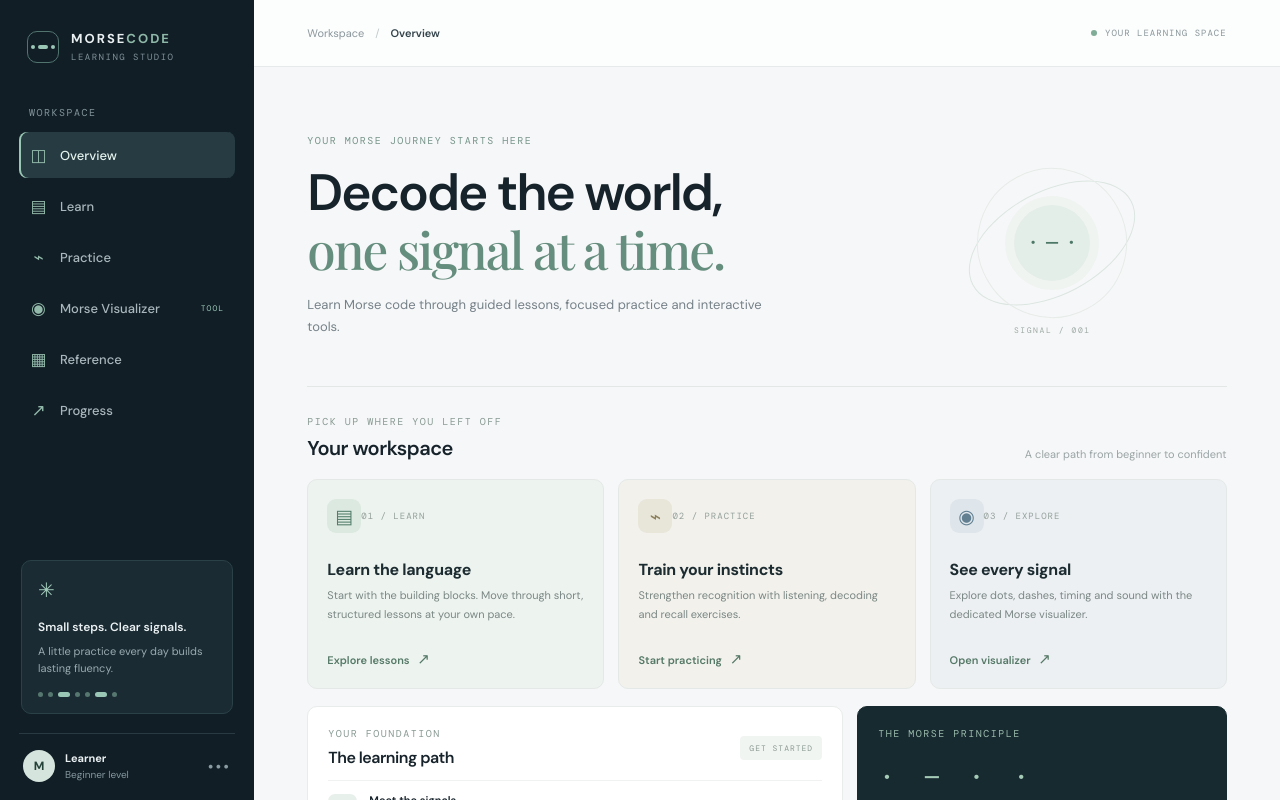
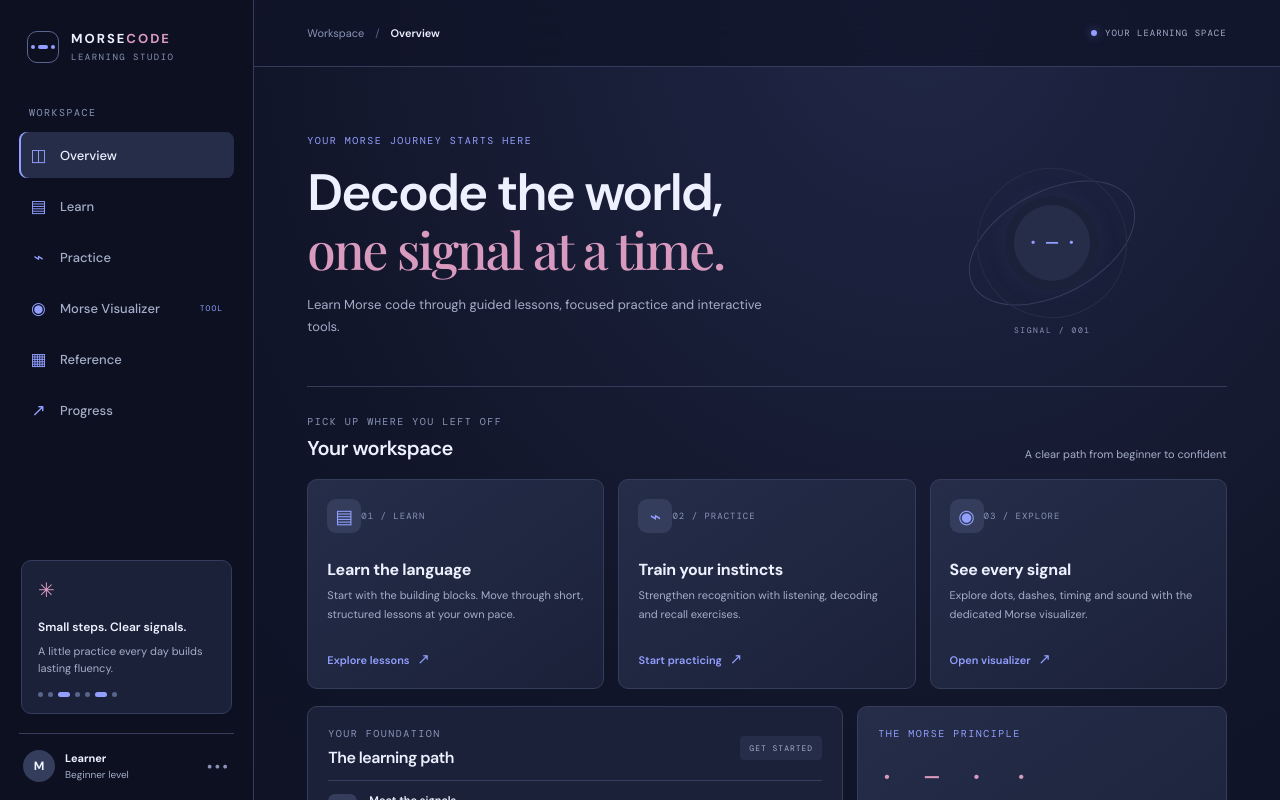
Before and after one commit to LameckM/morsecodev2, a React (Vite) app: page / in a window 1280 px wide. Shown: the top 800 px of the page. Built offline with nearby package versions, Linux system fonts and the light colour scheme; a web font is replaced by a local one.

Commit message:
Apply Midnight Memory Studio color palette

```diff
--- a/src/App.css
+++ b/src/App.css
@@ -273,3 +273,81 @@ h2 { margin: 7px 0 0; font-size: 20px; letter-spacing: -.5px; font-weight: 600;
 @media (max-width: 1050px) { .learn-layout { grid-template-columns: minmax(190px, .8fr) minmax(0, 1.6fr); } .lesson-content { padding: 20px; } }
 @media (max-width: 760px) { .learn-layout { grid-template-columns: 1fr; } .lesson-list { display: grid; grid-template-columns: repeat(2, minmax(0, 1fr)); gap: 3px; } .lesson-list-heading { grid-column: 1 / -1; } .lesson-list-item { padding: 8px 5px; } .lesson-list-state { display: none; } }
 @media (max-width: 440px) { .lesson-list { grid-template-columns: 1fr; } .lesson-content { padding: 17px; } .lesson-character-grid { grid-template-columns: repeat(2, minmax(0, 1fr)); } .quiz-options { grid-template-columns: repeat(2, 1fr); } .learn-intro h1 { font-size: 36px; } }
+
+
+/* Midnight Memory Studio palette */
+:root {
+  --midnight-bg:#111529; --midnight-surface:#1B2139; --midnight-elevated:#252D49;
+  --midnight-text:#EDF0FF; --midnight-muted:#A5AEC9; --midnight-indigo:#929FFF;
+  --midnight-pink:#D99ABF; --midnight-border:#343D5C;
+}
+.app-shell{background:radial-gradient(ellipse at 72% 0%,#202746 0%,#111529 52%,#0D1122 100%);color:#EDF0FF}
+.sidebar{background:rgba(13,17,34,.96);border-right:1px solid #343D5C;color:#EDF0FF}
+.brand-mark{border-color:#59658F}.brand-mark span{background:#929FFF}.brand strong span{color:#D99ABF}
+.brand small,.nav-label,.eyebrow{color:#8994B8}
+.nav-item{color:#A5AEC9}.nav-item:hover{background:#252D49;color:#fff}
+.nav-item.active{background:#252D49;color:#EDF0FF;box-shadow:inset 2px 0 #929FFF}
+.nav-icon,.nav-new{color:#929FFF}
+.daily-card{background:#1B2139;border-color:#343D5C}.daily-icon{color:#D99ABF}
+.daily-card p,.profile small{color:#A5AEC9}.daily-dots i{background:#59658F}.daily-dots i:nth-child(3n){background:#929FFF}
+.profile{border-color:#343D5C}.avatar{background:#343D5C;color:#EDF0FF}.profile-menu{color:#8994B8}
+.topbar{background:rgba(17,21,41,.76);border-color:#343D5C;backdrop-filter:blur(16px)}
+.breadcrumb{color:#8994B8}.breadcrumb b{color:#59658F}.breadcrumb strong{color:#EDF0FF}
+.topbar-right{color:#A5AEC9}.status-dot{background:#929FFF;box-shadow:0 0 10px #929FFF88}.mobile-menu{color:#EDF0FF}
+h1 em{color:#D99ABF}.welcome-row .eyebrow,.reference-intro .eyebrow,.learn-intro .eyebrow,.placeholder-page .eyebrow{color:#929FFF}
+.welcome-copy,.reference-intro p,.learn-intro p,.placeholder-page p{color:#A5AEC9}
+.signal-orbit{border-color:#343D5C}.orbit-two{border-color:#252D49}
+.signal-center{background:#252D49;color:#929FFF;box-shadow:0 0 0 9px #1B2139,0 0 32px #929FFF22}
+.signal-caption{color:#8994B8}.section-heading{border-color:#343D5C}
+.section-heading .eyebrow,.panel .eyebrow{color:#8994B8}.section-note{color:#A5AEC9}
+.feature-card{color:#EDF0FF;border-color:#343D5C;background:linear-gradient(145deg,#252D49,#1B2139)}
+.feature-card:hover{box-shadow:0 12px 32px #080b1880;border-color:#59658F}
+.learn-card,.practice-card,.visualizer-card{background:linear-gradient(145deg,#252D49,#1B2139)}
+.card-icon,.practice-card .card-icon,.visualizer-card .card-icon{background:#343D5C;color:#929FFF}
+.card-index{color:#8994B8}.feature-card p{color:#A5AEC9}.card-action{color:#929FFF}
+.panel{background:#1B2139;border-color:#343D5C;color:#EDF0FF}.quiet-tag{color:#A5AEC9;background:#252D49}
+.path-row{border-color:#343D5C}.path-number{background:#343D5C;color:#929FFF}
+.path-number.muted{background:#252D49;color:#8994B8}.path-copy span,.path-lock{color:#8994B8}.path-state{color:#A5AEC9}
+.principle-panel{background:linear-gradient(145deg,#252D49,#1B2139);border-color:#343D5C}
+.principle-panel .eyebrow{color:#929FFF}.principle-symbol{color:#D99ABF}.principle-panel h3{color:#EDF0FF}
+.principle-panel p{color:#A5AEC9}.text-link{color:#929FFF}.page-footer{color:#8994B8}.page-footer b{color:#D99ABF}
+.placeholder-line{color:#929FFF}.return-button{border-color:#59658F;background:#252D49;color:#EDF0FF}
+.sidebar-scrim{background:#080b18bb}
+.reference-search{background:#1B2139;border-color:#343D5C;color:#929FFF}
+.reference-search input{color:#EDF0FF}.reference-search input::placeholder{color:#8994B8}.reference-search button{color:#A5AEC9}
+.filter-chip{border-color:#343D5C;color:#A5AEC9}.filter-chip span{color:#8994B8}
+.filter-chip:hover{border-color:#7886C4;color:#EDF0FF}.filter-chip.selected{border-color:#7886C4;background:#252D49;color:#EDF0FF}
+.filter-chip.selected span{color:#929FFF}.reference-results-heading .eyebrow,.results-count{color:#8994B8}
+.character-card{background:#1B2139;border-color:#343D5C}.character-card:hover{border-color:#7886C4;box-shadow:0 8px 24px #080b1866}
+.character-card-top,.character-index,.character-name{color:#8994B8}.character-symbol{color:#EDF0FF}
+.morse-dot,.morse-dash{background:#929FFF;box-shadow:0 0 8px #929FFF44}.character-code-text{color:#D99ABF}
+.reference-empty{border-color:#59658F;color:#A5AEC9}.reference-empty>span{color:#929FFF}
+.reference-empty p{color:#A5AEC9}.reference-empty button{border-color:#59658F;background:#252D49;color:#EDF0FF}
+.reference-note{border-color:#343D5C;background:#1B2139}.note-symbol{background:#343D5C;color:#929FFF}
+.reference-note p{color:#A5AEC9}.reference-note strong{color:#D99ABF}
+.learn-progress-panel,.lesson-list,.lesson-workspace{background:#1B2139;border-color:#343D5C;color:#EDF0FF}
+.learn-progress-copy .eyebrow,.lesson-list-heading .eyebrow,.lesson-list-state,.lesson-step,.lesson-quiz .eyebrow{color:#8994B8}
+.learn-progress-copy strong,.lesson-list-heading strong,.lesson-content h2,.quiz-heading h3{color:#EDF0FF}
+.learn-progress-copy>b{color:#929FFF}.learn-progress-track{background:#343D5C}
+.learn-progress-track span{background:linear-gradient(90deg,#7886C4,#929FFF)}
+.lesson-list-item{color:#A5AEC9}.lesson-list-item:hover:not(:disabled),.lesson-list-item.active{background:#252D49}
+.lesson-number{background:#252D49;color:#A5AEC9}.lesson-number.done{background:#343D5C;color:#929FFF}
+.lesson-list-copy small{color:#8994B8}.lesson-list-item.active .lesson-list-state{color:#929FFF}
+.lesson-kicker{color:#929FFF}.lesson-lead{color:#A5AEC9}
+.signal-lesson-card{background:#252D49;border-color:#343D5C}.signal-demo{color:#929FFF}
+.signal-lesson-card strong{color:#EDF0FF}.signal-lesson-card b,.signal-lesson-card p{color:#A5AEC9}
+.timing-note{border-color:#929FFF;background:#252D49}.timing-note strong{color:#D99ABF}
+.timing-note p,.lesson-example p{color:#A5AEC9}.lesson-example .eyebrow{color:#8994B8}
+.example-letter{color:#EDF0FF}.example-code{color:#929FFF}.example-divider{background:#343D5C}
+.lesson-primary-button{background:#7886C4;color:#111529}.lesson-primary-button:hover{background:#929FFF}
+.lesson-secondary-button{border-color:#59658F;background:#252D49;color:#EDF0FF}
+.lesson-character{background:#252D49;border-color:#343D5C}.lesson-character-letter{color:#EDF0FF}
+.lesson-character-code{color:#929FFF}.lesson-character-cue{color:#A5AEC9}
+.memory-tip{background:#252D49}.memory-tip span{color:#D99ABF}.memory-tip p{color:#A5AEC9}
+.lesson-quiz{border-color:#343D5C}.quiz-heading>span{color:#8994B8}
+.quiz-question{color:#A5AEC9}.quiz-question strong{color:#D99ABF}
+.quiz-option{border-color:#59658F;background:#252D49;color:#929FFF}
+.quiz-option:hover:not(:disabled){border-color:#929FFF;background:#343D5C}
+.quiz-feedback.good{background:#253A46;color:#B9D7E8}.quiz-feedback.retry{background:#3A2B43;color:#E8B9D5}
+.quiz-complete>strong,.course-finished{color:#929FFF!important}.quiz-complete p{color:#A5AEC9}
+.lesson-back-link{color:#A5AEC9}.lesson-back-link:hover{color:#929FFF}
```
